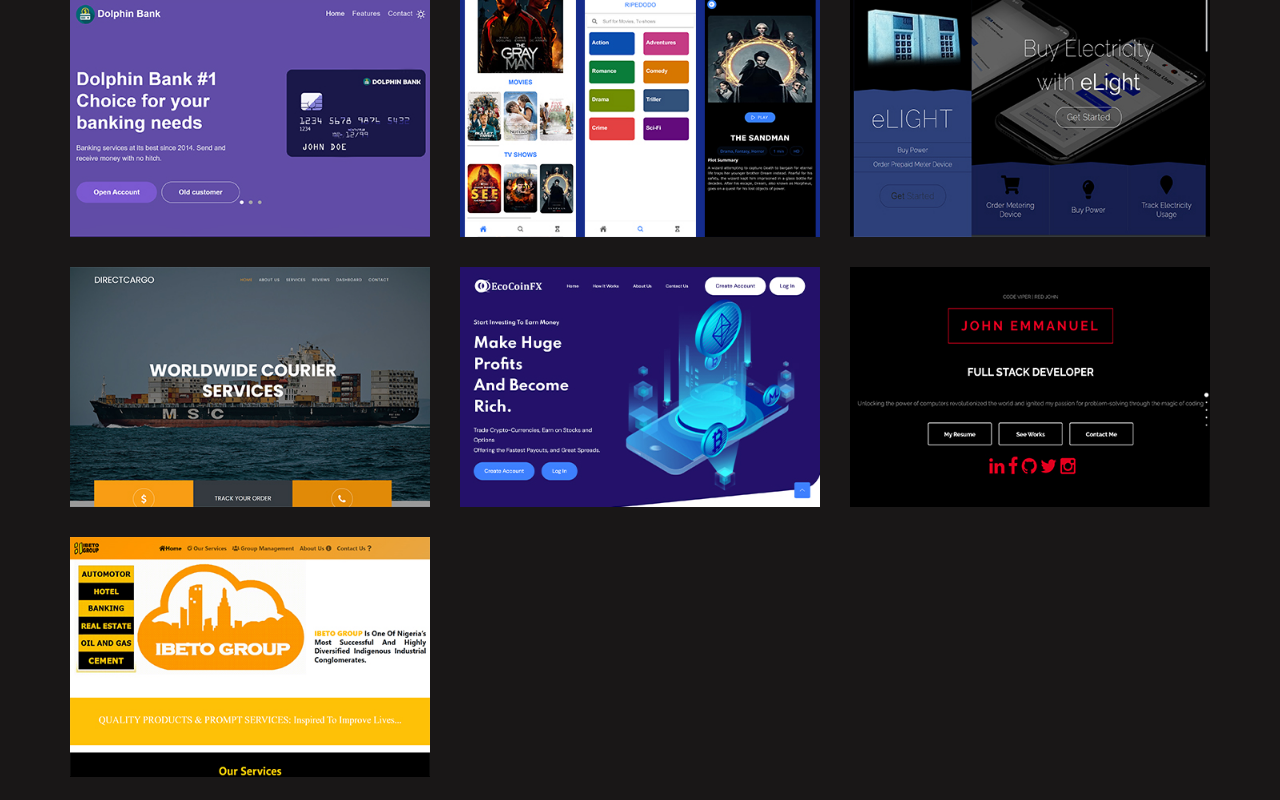
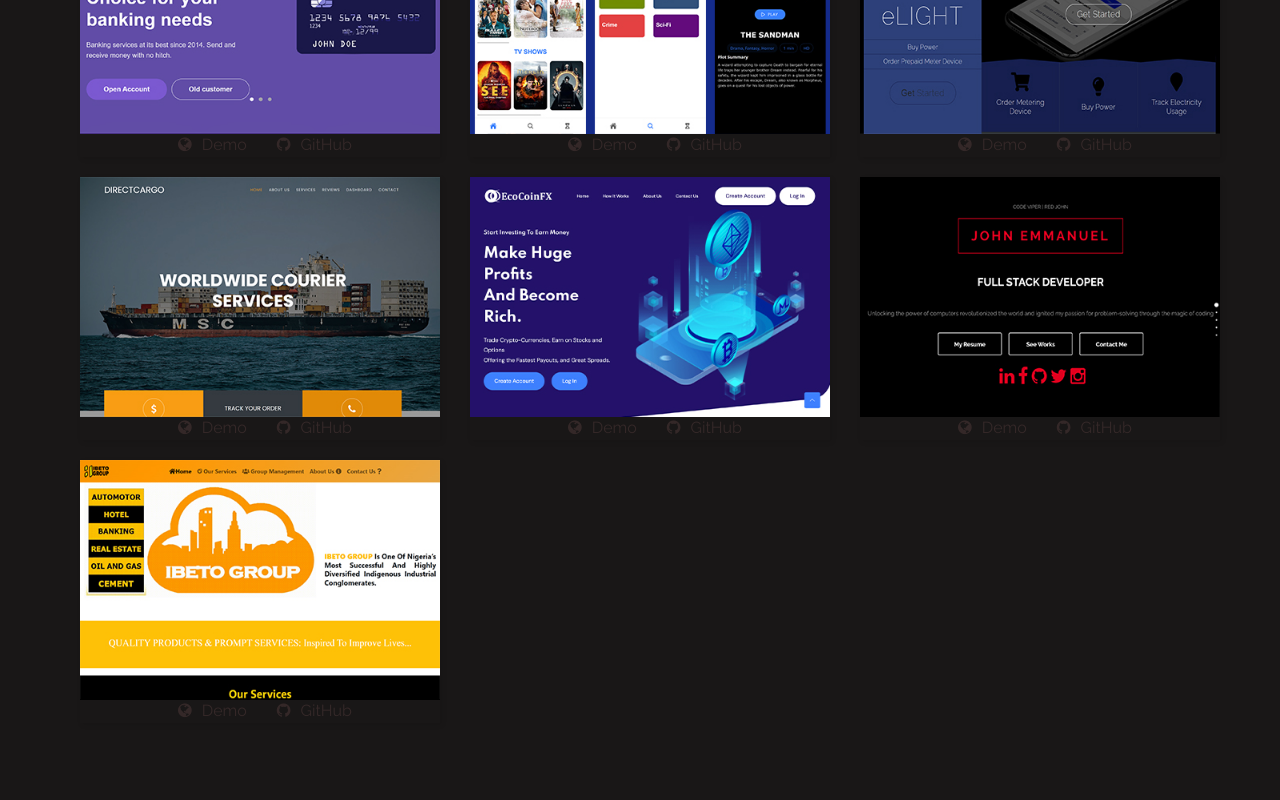
Before and after one commit to JohnnieEmmanuel/portfolio, an Angular app: page /home in a window 1280 px wide. Shown: the part 1760-2560 px from the top of the page. Built offline with nearby package versions, Linux system fonts and the light colour scheme.

Commit message:
redid the work section

```diff
--- a/src/app/home/home.component.css
+++ b/src/app/home/home.component.css
@@ -1,3 +1,68 @@
 i{
     padding-left: 10px !important;
 }
+
+
+.work-card {
+  width: 100%;
+  margin: 1rem;
+  text-align: center;
+  box-shadow: 2px 2px 5px rgba(0, 0, 0, 0.1);
+  transition: all 0.3s ease;
+}
+.work-card:hover {
+  transform: translateY(-10px);
+  box-shadow: 2px 12px 15px rgba(227, 2, 2, 0.814);
+}
+.work-image {
+  width: 100%;
+  height: 100%;
+  object-fit:contain;
+}
+.work-title {
+  font-size: 1.5rem;
+  font-weight: bold;
+  margin: 1rem 0;
+}
+.work-links {
+  display: flex;
+  justify-content: center;
+}
+.work-link {
+  margin: 0 1rem;
+  text-decoration: none;
+  color: rgba(94, 67, 67, 0.403);
+  transition: all 0.3s ease;
+}
+.work-link:hover {
+  color: #ff0000;
+}
+.work-card:hover .work-link{
+  color: #ff0000;
+
+}
+/* Add responsive styles */
+@media (max-width: 1024px) {
+  .work-card {
+    width: 40%;
+  }
+}
+@media (max-width: 768px) {
+  .work-card {
+    width: 100%;
+    height: 100%;
+  }
+}
+@media (max-width: 425px) {
+  .work-card {
+    width: 100%;
+    height: 100%;
+
+  }
+}
+
+.footer {
+    display: flex;
+    justify-content: center;
+     align-items: center;
+}
--- a/src/app/home/home.component.html
+++ b/src/app/home/home.component.html
@@ -5,7 +5,7 @@
 		<div id="home" class="section">
 			<!-- <div class="container"> -->
 				<div class="row">
-                    <small>CODE VIPER | RED JOHN</small>
+
 
 					<div class="col-md-12  wow fadeIn m-bottom" >
                         <h1>JOHN EMMANUEL</h1>
@@ -22,7 +22,7 @@
 						<a  class="btn btn-default smoothScroll wow fadeInUp"  (click)="contactme()" data-wow-delay="0.7s"> Contact Me</a>
 </div>
 
-					<div class="col-12">
+					<div class="col-12" style="display:inline-flex; justify-content: space-between!important;">
 						<a href="https://github.com/JohnnieEmmanuel"> <i class="fa fa-github"></i></a>
 						<a href="https://www.linkedin.com/in/john-udomah-73ab21192/"> <i class="fa fa-linkedin"></i></a>
 						<a href="https://twitter.com/thecodeviper"> <i class="fa fa-twitter"></i></a>
@@ -136,8 +136,6 @@
 		</div>
 		<!-- end work -->
 
-
-
 			<!-- start portfolio -->
 			<div id="portfolio" class="section">
 				<div class="container">
@@ -148,86 +146,87 @@
 
 
 						<div class="col-md-4 col-xs-6 wow fadeIn" data-wow-delay="0.6s">
-					<div class="portfolio-thumb">
-						<img src="assets/images/dolphinbank.jpg" class="img-responsive" alt="portfolio img">
-							<div class="portfolio-overlay">
-								<a href="https://dolphinbank.epizy.com" class="btn btn-default  "   data-wow-delay="0.7s" style="font-weight: bolder ; background:transparent; color:white;"> <i class="fa fa-globe portfolio-icon"></i> View  </a>
-								<a href="https://github.com/JohnnieEmmanuel/Dolphin-Bank" class="btn btn-default smoothScroll wow fadeInUp"  data-wow-delay="0.7s" style="font-weight: bolder ; background:transparent; color:white;"> <i class="fa fa-github portfolio-icon"></i>Git Repo</a>
-
+							<div class="work-card">
+								<img class="work-image" src="assets/images/dolphinbank.jpg" alt="dolphinebank">
+								<div class="work-links">
+								  <a class="work-link" href="https://dolphinbank.epizy.com"><i class="fa fa-globe portfolio-icon"></i>Demo</a>
+								  <a class="work-link" href="https://github.com/JohnnieEmmanuel/Dolphin-Bank" > <i class="fa fa-github portfolio-icon"></i>GitHub</a>
 								</div>
 							  </div>
 						</div>
 						<div class="col-md-4 col-xs-6 wow fadeIn" data-wow-delay="0.6s">
-					<div class="portfolio-thumb">
-						<img src="assets/images/ripedodo.jpg" class="img-responsive" alt="ripedodo">
-							<div class="portfolio-overlay">
-								<a href="https://ripedodo.vercel.app" class="btn btn-default  "   data-wow-delay="0.7s" style="font-weight: bolder ; background:transparent; color:white;"> <i class="fa fa-globe portfolio-icon"></i> View  </a>
-								<a href="https://github.com/JohnnieEmmanuel/ripedodo-30gnox" class="btn btn-default smoothScroll wow fadeInUp"  data-wow-delay="0.7s" style="font-weight: bolder ; background:transparent; color:white;"> <i class="fa fa-github portfolio-icon"></i>Git Repo</a>
+							<div class="work-card">
+								<img class="work-image" src="assets/images/ripedodo.jpg" alt="ripedodo">
+								<div class="work-links">
+								  <a class="work-link" href="https://ripedodo.vercel.app"> <i class="fa fa-globe portfolio-icon"></i>Demo</a>
+								  <a class="work-link" href="https://github.com/JohnnieEmmanuel/ripedodo-30gnox"><i class="fa fa-github portfolio-icon"></i>GitHub</a>
+								</div>
+							  </div>
 
 						</div>
+						<div class="col-md-4 col-xs-6 wow fadeIn" data-wow-delay="0.6s">
+							<div class="work-card">
+								<img class="work-image" src="assets/images/elight.jpg" alt="elight">
+								<div class="work-links">
+								  <a class="work-link" href="https://elight.epizy.com"> <i class="fa fa-globe portfolio-icon"></i>Demo</a>
+								  <a class="work-link" href="https://github.com/JohnnieEmmanuel/elight"><i class="fa fa-github portfolio-icon"></i>GitHub</a>
 								</div>
 							  </div>
-				<div class="col-md-4 col-xs-6 wow fadeIn" data-wow-delay="0.6s">
-					<div class="portfolio-thumb">
-						<img src="assets/images/elight.jpg" class="img-responsive" alt="elight ">
-							<div class="portfolio-overlay">
-								<a href="https://elight.epizy.com" class="btn btn-default"   data-wow-delay="0.7s" style="font-weight: bolder ; background:transparent; color:white;"> <i class="fa fa-globe portfolio-icon"></i> View  </a>
-								<a href="https://github.com/JohnnieEmmanuel/elight" class="btn btn-default smoothScroll wow fadeInUp"  data-wow-delay="0.7s" style="font-weight: bolder ; background:transparent; color:white;"> <i class="fa fa-github portfolio-icon"></i>Git Repo</a>
 
 						</div>
+						<div class="col-md-4 col-xs-6 wow fadeIn" data-wow-delay="0.6s">
+							<div class="work-card">
+								<img class="work-image" src="assets/images/directcargo.jpg" alt="directcargo">
+								<div class="work-links">
+								  <a class="work-link" href="https://directcargo.xyz"> <i class="fa fa-globe portfolio-icon"></i>Demo</a>
+								  <a class="work-link" href="https://github.com/JohnnieEmmanuel/directcargo"><i class="fa fa-github portfolio-icon"></i>GitHub</a>
 								</div>
 							  </div>
-				<div class="col-md-4 col-xs-6 wow fadeIn" data-wow-delay="0.6s">
-					<div class="portfolio-thumb">
-						<img src="assets/images/directcargo.jpg" class="img-responsive" alt="direct cargo landing page">
-							<div class="portfolio-overlay" >
 
-									<a href="https://directcargo.xyz" class="btn btn-default  "   data-wow-delay="0.7s" style="font-weight: bolder ; background:transparent; color:white;"> <i class="fa fa-globe portfolio-icon"></i>View </a>
-									<a href="https://github.com/JohnnieEmmanuel/directcargo" class="btn btn-default smoothScroll wow fadeInUp"  data-wow-delay="0.7s" style="font-weight: bolder ; background:transparent; color:white;"><i class="fa fa-github portfolio-icon"></i>Git Repo</a>
+						</div>
 
 
+						<div class="col-md-4 col-xs-6 wow fadeIn" data-wow-delay="0.6s">
+							<div class="work-card">
+								<img class="work-image" src="assets/images/ecocoinfx.jpg" alt="ecocoinfx">
+								<div class="work-links">
+								  <a class="work-link" href="https://ecocoinfx.epizy.com"> <i class="fa fa-globe portfolio-icon"></i>Demo</a>
+								  <a class="work-link" href="https://github.com/JohnnieEmmanuel/ecocoinfx"><i class="fa fa-github portfolio-icon"></i>GitHub</a>
+								</div>
+							  </div>
 
 						</div>
+
+						<div class="col-md-4 col-xs-6 wow fadeIn" data-wow-delay="0.6s">
+							<div class="work-card">
+								<img class="work-image" src="assets/images/portfolio.jpg" alt="portfolio">
+								<div class="work-links">
+								  <a class="work-link" href="https://johnniefolio.vercel.app"> <i class="fa fa-globe portfolio-icon"></i>Demo</a>
+								  <a class="work-link" href="https://github.com/JohnnieEmmanuel/portfolio"><i class="fa fa-github portfolio-icon"></i>GitHub</a>
 								</div>
 							  </div>
+
+						</div>
+
 						<div class="col-md-4 col-xs-6 wow fadeIn" data-wow-delay="0.6s">
-					<div class="portfolio-thumb">
-						<img src="assets/images/ecocoinfx.jpg" class="img-responsive" alt="Ecocoinfx landing page">
-							<div class="portfolio-overlay">
-								<a href="https://ecocoinfx.epizy.com" class="btn btn-default  "   data-wow-delay="0.7s" style="font-weight: bolder ; background:transparent; color:white;">  <i class="fa fa-globe portfolio-icon"></i>View  </a>
-								<a href="https://github.com/JohnnieEmmanuel/ecocoinfx" class="btn btn-default smoothScroll wow fadeInUp"  data-wow-delay="0.7s" style="font-weight: bolder ; background:transparent; color:white;"><i class="fa fa-github portfolio-icon"></i>Git Repo</a>
+							<div class="work-card">
+								<img class="work-image" src="assets/images/ibeto.jpg" alt="Ibeto">
+								<div class="work-links">
+								  <a class="work-link" href="https://johnnieemmanuel.github.io/"> <i class="fa fa-globe portfolio-icon"></i>Demo</a>
+								  <a class="work-link" href="https://github.com/JohnnieEmmanuel/JohnnieEmmanuel.github.io"><i class="fa fa-github portfolio-icon"></i>GitHub</a>
+								</div>
+							  </div>
 
 						</div>
 					</div>
 					</div>
 
-				<div class="col-md-4 col-xs-6 wow fadeIn" data-wow-delay="0.6s">
-					<div class="portfolio-thumb">
-						<img src="assets/images/portfolio.jpg" class="img-responsive" alt="portfolio">
-							<div class="portfolio-overlay">
-								<a href="https://johnniefolio.vercel.app" class="btn btn-default  "   data-wow-delay="0.7s" style="font-weight: bolder ; background:transparent; color:white;"> <i class="fa fa-globe portfolio-icon"></i> View  </a>
-								<a href="https://github.com/JohnnieEmmanuel/portfolio" class="btn btn-default smoothScroll wow fadeInUp"  data-wow-delay="0.7s" style="font-weight: bolder ; background:transparent; color:white;"> <i class="fa fa-github portfolio-icon"></i>Git Repo</a>
-
-							</div>
-					</div>
-				</div>
-
-				<div class="col-md-4 col-xs-6 wow fadeIn" data-wow-delay="0.6s">
-					<div class="portfolio-thumb">
-						<img src="assets/images/ibeto.jpg" class="img-responsive" alt="ibeto web ">
-							<div class="portfolio-overlay">
-								<a href="https://johnnieemmanuel.github.io/" class="btn btn-default  "   data-wow-delay="0.7s" style="font-weight: bolder ; background:transparent; color:white;"> <i class="fa fa-globe portfolio-icon"></i> View  </a>
-								<a href="https://github.com/JohnnieEmmanuel/JohnnieEmmanuel.github.io" class="btn btn-default smoothScroll wow fadeInUp"  data-wow-delay="0.7s" style="font-weight: bolder ; background:transparent; color:white;"><i class="fa fa-github portfolio-icon"></i>Git Repo</a>
-
-							</div>
-					</div>
 					</div>
 
 
-			</div>
-		</div>
-	</div>
 			<!-- end portfolio -->
+
+
 
 		<!-- start contact -->
 		<div id="contact" class="section">
@@ -255,4 +254,8 @@
 		<!-- end contact -->
 
 
+<div class="footer">
+	<div>
+	  <p>CODE VIPER | RED JOHN</p>
 	</div>
+  </div>
--- a/src/app/home/home.component.ts
+++ b/src/app/home/home.component.ts
@@ -54,4 +54,6 @@
     document.getElementById("portfolio")?.scrollIntoView({behavior:"smooth"});
   }
 
+ date = document.getElementById("date");
+
 }
--- a/src/assets/css/johnniefoliostyle.css
+++ b/src/assets/css/johnniefoliostyle.css
@@ -54,14 +54,18 @@
 /* end all heading */
 
 /* start all section */
-#work,  #portfolio, #contact
+#work,   #contact
     {
         padding-top: 90px;
         padding-bottom: 90px;
     }
-    #about{
+     #about{
         padding-top: 40px;
         padding-bottom: 90px;
+    }
+    #portfolio{
+        padding-top: 10px;
+        padding-bottom: 70px;
     }
 /* end all section */
 
@@ -321,7 +325,7 @@
     }
 #portfolio h2
     {
-        padding-bottom: 30px;
+        padding-bottom: 20px;
     }
 #portfolio .portfolio-thumb
     {
```
Lines whose indentation alone changed are shown as unchanged.
